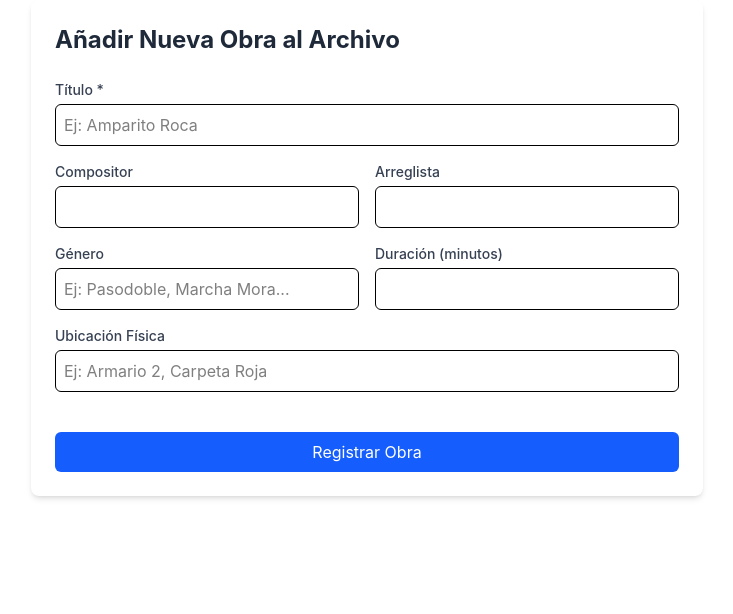
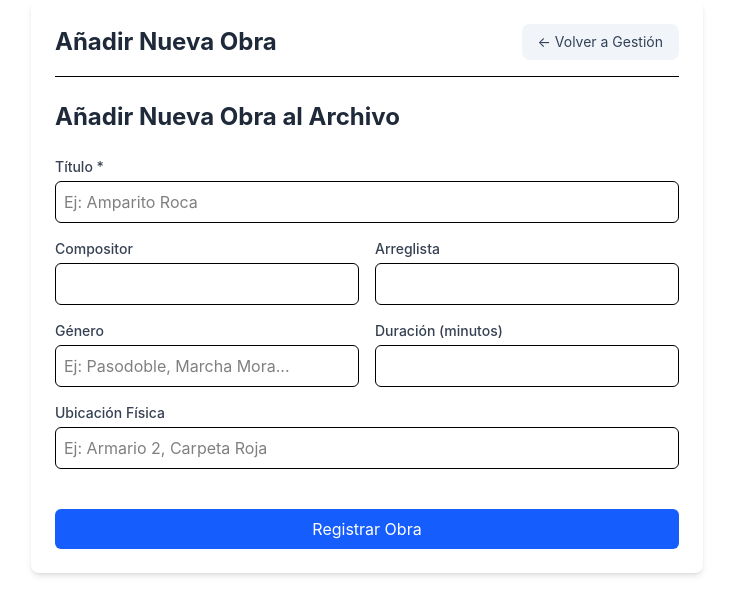
Before and after one commit to abelmaartin/sistema-gestion-banda, a React (Vite) app in the folder frontend-banda/: page /admin/crear-obra in a window 1280 px wide. Shown: the top 614 px of the page, without its empty margins (273-1006 px from the left). Built offline with nearby package versions, Linux system fonts and the light colour scheme; sample sign-in values are in the browser's storage.

Commit message:
Corregir token de autenticación en creación de obras y añadir botón de retorno

```diff
--- a/frontend-banda/src/pages/CrearObra.tsx
+++ b/frontend-banda/src/pages/CrearObra.tsx
@@ -1,6 +1,8 @@
 import { useState } from 'react';
+import { useNavigate } from 'react-router-dom';
 
 export default function CrearObra() {
+  const navigate = useNavigate();
   const [formData, setFormData] = useState({
     titulo: '',
     compositor: '',
@@ -24,7 +26,7 @@ export default function CrearObra() {
 
     try {
       // Recuperamos el token de donde lo tengas guardado (ajusta esto si usas un Contexto)
-      const token = localStorage.getItem('token');
+      const token = localStorage.getItem('tokenBanda');
 
       const respuesta = await fetch(`${import.meta.env.VITE_API_URL}/api/obras`, {
         method: 'POST',
@@ -58,6 +60,16 @@ export default function CrearObra() {
 
   return (
     <div className="max-w-2xl mx-auto p-6 bg-white rounded-lg shadow-md">
+      {/* Cabecera con botón de volver */}
+      <div className="flex justify-between items-center mb-6 border-b pb-4">
+        <h2 className="text-2xl font-bold text-gray-800">Añadir Nueva Obra</h2>
+        <button
+          onClick={() => navigate('/admin')}
+          className="px-4 py-2 bg-slate-100 hover:bg-slate-200 text-slate-700 rounded-lg text-sm transition-colors"
+        >
+          ← Volver a Gestión
+        </button>
+      </div>
       <h2 className="text-2xl font-bold mb-6 text-gray-800">Añadir Nueva Obra al Archivo</h2>
 
       {estado.error && <div className="p-3 mb-4 text-red-700 bg-red-100 rounded">{estado.error}</div>}
```
